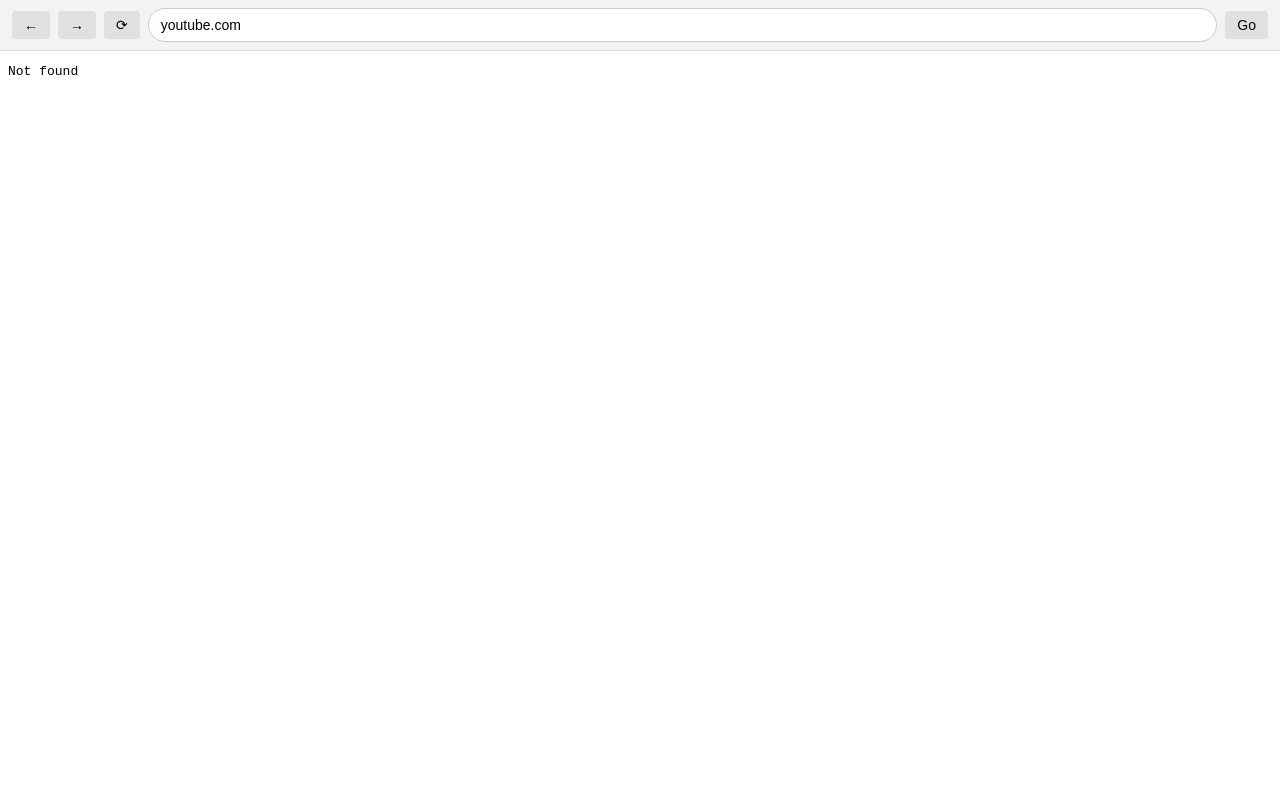
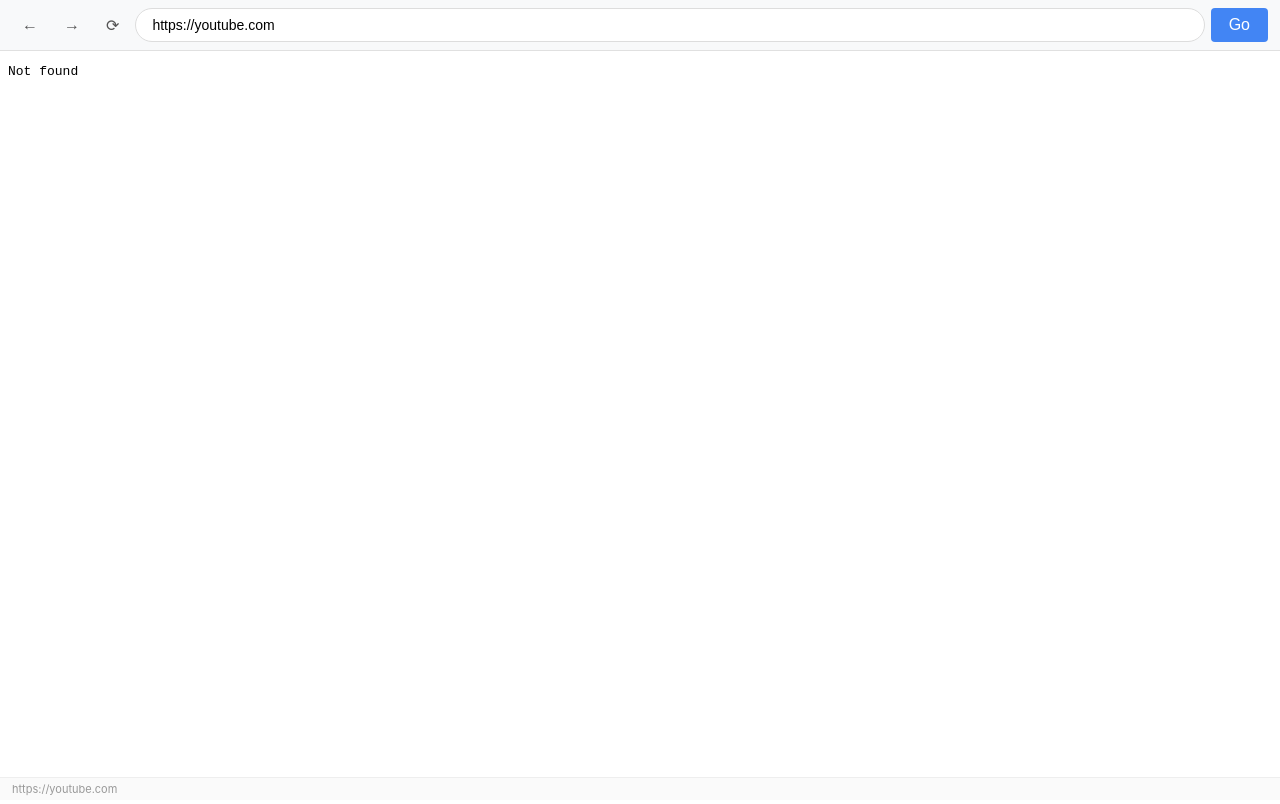
Before and after one commit to kirakiralingo-1/proxy-nova, a website: page public/index.html in a window 1280 px wide. Drawn offline with Linux system fonts and the light colour scheme.

Commit message:
Update index.html

```diff
--- a/public/index.html
+++ b/public/index.html
@@ -6,37 +6,48 @@
   <title>Web Proxy</title>
   <style>
     * { margin: 0; padding: 0; box-sizing: border-box; }
-    body { font-family: -apple-system, BlinkMacSystemFont, 'Segoe UI', sans-serif; height: 100vh; display: flex; flex-direction: column; }
-    .toolbar { display: flex; align-items: center; gap: 8px; padding: 8px 12px; background: #f1f3f4; border-bottom: 1px solid #ddd; }
-    .toolbar button { padding: 6px 12px; border: none; border-radius: 4px; background: #e0e0e0; cursor: pointer; font-size: 14px; }
-    .toolbar button:hover { background: #d0d0d0; }
-    #url-bar { flex: 1; padding: 8px 12px; border: 1px solid #ccc; border-radius: 20px; font-size: 14px; outline: none; }
-    #url-bar:focus { border-color: #4285f4; }
-    .frame-container { flex: 1; }
+    body { font-family: -apple-system, BlinkMacSystemFont, 'Segoe UI', sans-serif; height: 100vh; display: flex; flex-direction: column; background: #fff; }
+    .toolbar { display: flex; align-items: center; gap: 6px; padding: 8px 12px; background: #f8f9fa; border-bottom: 1px solid #e0e0e0; flex-wrap: wrap; }
+    .toolbar button { padding: 6px 10px; border: none; border-radius: 4px; background: transparent; cursor: pointer; font-size: 16px; color: #555; transition: background 0.15s; }
+    .toolbar button:hover { background: #e8e8e8; }
+    .toolbar button:active { background: #d0d0d0; }
+    #url-bar { flex: 1; min-width: 200px; padding: 8px 16px; border: 1px solid #ddd; border-radius: 24px; font-size: 14px; outline: none; background: #fff; }
+    #url-bar:focus { border-color: #4285f4; box-shadow: 0 0 0 2px rgba(66,133,244,0.2); }
+    .go-btn { background: #4285f4 !important; color: #fff !important; font-weight: 500; padding: 8px 18px !important; }
+    .go-btn:hover { background: #3367d6 !important; }
+    .frame-container { flex: 1; position: relative; }
     iframe { width: 100%; height: 100%; border: none; }
-    .loading { display: none; position: fixed; top: 0; left: 0; width: 100%; height: 100%; background: rgba(255,255,255,0.8); z-index: 9999; justify-content: center; align-items: center; }
+    .loading { display: none; position: absolute; top: 0; left: 0; width: 100%; height: 100%; background: rgba(255,255,255,0.85); z-index: 9999; justify-content: center; align-items: center; flex-direction: column; gap: 12px; }
     .loading.show { display: flex; }
-    .spinner { width: 40px; height: 40px; border: 4px solid #f3f3f3; border-top: 4px solid #4285f4; border-radius: 50%; animation: spin 1s linear infinite; }
+    .spinner { width: 36px; height: 36px; border: 3px solid #e0e0e0; border-top: 3px solid #4285f4; border-radius: 50%; animation: spin 0.8s linear infinite; }
+    .loading-text { font-size: 13px; color: #888; }
     @keyframes spin { to { transform: rotate(360deg); } }
+    .status-bar { padding: 4px 12px; font-size: 11px; color: #999; background: #fafafa; border-top: 1px solid #eee; }
   </style>
 </head>
 <body>
   <div class="toolbar">
-    <button onclick="goBack()">←</button>
-    <button onclick="goForward()">→</button>
-    <button onclick="reload()">⟳</button>
-    <input id="url-bar" type="text" placeholder="URLを入力（例: youtube.com）" onkeydown="if(event.key==='Enter')navigate()">
-    <button onclick="navigate()">Go</button>
+    <button onclick="goBack()" title="戻る">←</button>
+    <button onclick="goForward()" title="進む">→</button>
+    <button onclick="reloadPage()" title="再読み込み">⟳</button>
+    <input id="url-bar" type="text" placeholder="URL を入力（例: discord.com, youtube.com）" onkeydown="if(event.key==='Enter')navigate()">
+    <button class="go-btn" onclick="navigate()">Go</button>
   </div>
   <div class="frame-container">
     <iframe id="frame" src="about:blank"></iframe>
+    <div class="loading" id="loading">
+      <div class="spinner"></div>
+      <div class="loading-text" id="loading-text">読み込み中...</div>
+    </div>
   </div>
-  <div class="loading" id="loading"><div class="spinner"></div></div>
+  <div class="status-bar" id="status-bar">Ready</div>
 
   <script>
     const frame = document.getElementById('frame');
     const urlBar = document.getElementById('url-bar');
     const loading = document.getElementById('loading');
+    const loadingText = document.getElementById('loading-text');
+    const statusBar = document.getElementById('status-bar');
 
     function getProxyUrl(url) {
       if (!url.startsWith('http://') && !url.startsWith('https://')) {
@@ -46,24 +57,47 @@
     }
 
     function navigate() {
-      const url = urlBar.value.trim();
+      let url = urlBar.value.trim();
       if (!url) return;
+      if (!url.startsWith('http://') && !url.startsWith('https://')) {
+        url = 'https://' + url;
+        urlBar.value = url;
+      }
       loading.classList.add('show');
+      loadingText.textContent = '読み込み中...';
+      statusBar.textContent = url;
       frame.src = getProxyUrl(url);
     }
 
-    function reload() {
+    function reloadPage() {
       if (frame.src && frame.src !== 'about:blank') {
         loading.classList.add('show');
-        frame.src = frame.src; // 再読み込み
+        // キャッシュバイパス
+        const src = frame.src + (frame.src.includes('?') ? '&' : '?') + '_t=' + Date.now();
+        frame.src = src;
       }
     }
 
-    function goBack() { history.back(); }
-    function goForward() { history.forward(); }
+    function goBack() {
+      // iframe の履歴は直接操作できないので、親の履歴を使用
+      history.back();
+    }
 
+    function goForward() {
+      history.forward();
+    }
+
+    let loadTimer;
     frame.addEventListener('load', () => {
+      clearTimeout(loadTimer);
       loading.classList.remove('show');
+    });
+
+    // ロードタイムアウト
+    frame.addEventListener('load', () => {
+      loadTimer = setTimeout(() => {
+        loading.classList.remove('show');
+      }, 30000);
     });
 
     // 初期表示
```
